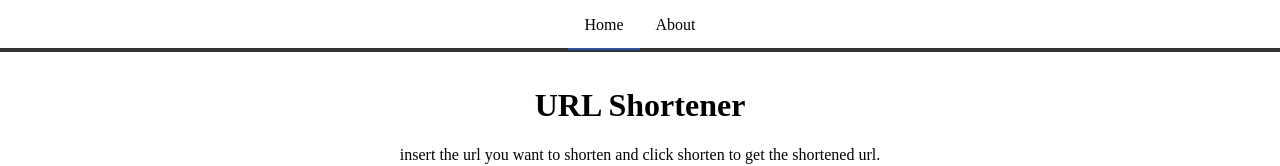
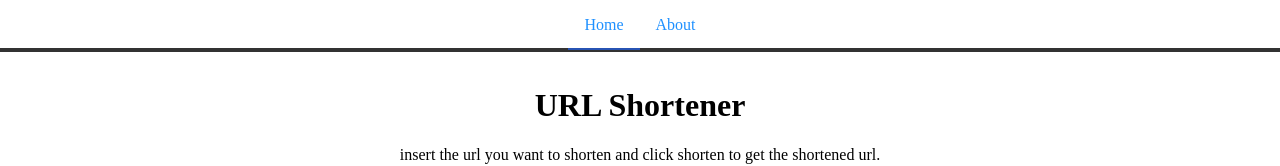
Before and after one commit to Klrfl/url-shortener, a Vue app: page / in a window 1280 px wide. Shown: the top 166 px of the page. Built offline with nearby package versions, Linux system fonts and the light colour scheme.

Commit message:
add accent

```diff
--- a/src/assets/globals.css
+++ b/src/assets/globals.css
@@ -1,5 +1,6 @@
 :root {
   color-scheme: light dark;
+  --accent: rgb(39, 83, 180);
 }
 
 * {
@@ -14,3 +15,16 @@ body {
 button {
   all: unset;
 }
+
+a:link {
+  color: dodgerblue;
+  text-decoration: none;
+}
+
+a:hover {
+  text-decoration: underline;
+}
+
+a:visited {
+  color: dodgerblue;
+}
```
